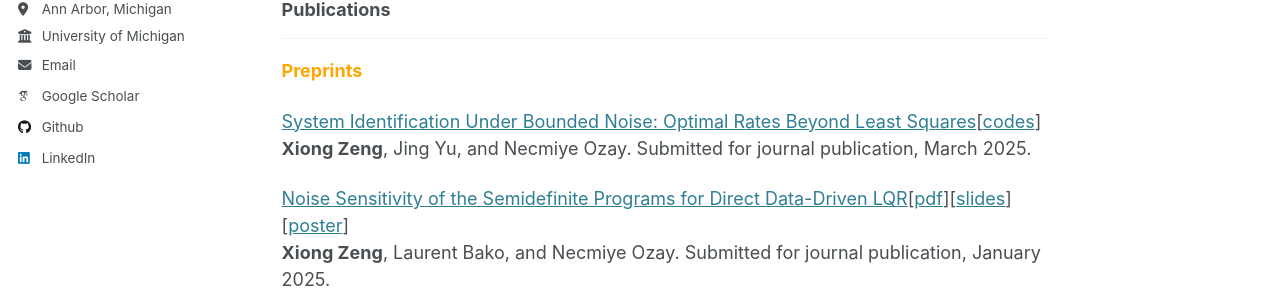
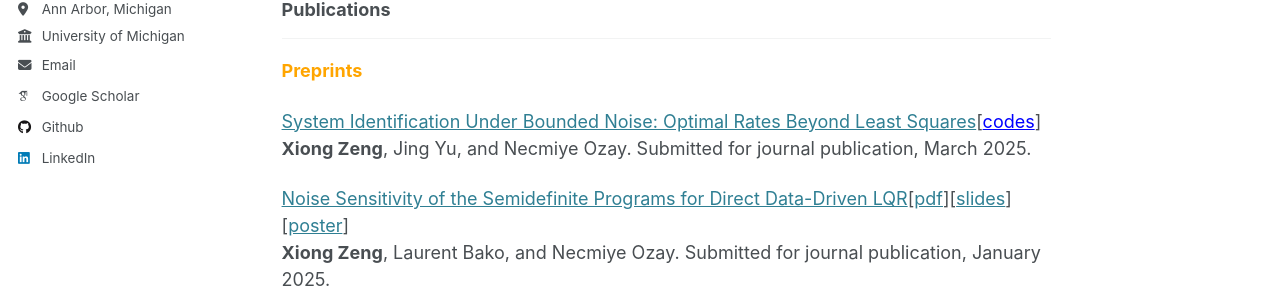
Before and after one commit to zengxiong111/zengxiong.github.io, a Jekyll site: the page built from _pages/about.md, in a window 1280 px wide. Shown: the part 344-648 px from the top of the page. Built offline with Jekyll 4.4.1, drawn with Linux system fonts in a browser that asks for light colours; some web fonts are replaced.

Commit message:
Update about.md

```diff
--- a/_pages/about.md
+++ b/_pages/about.md
@@ -18,7 +18,7 @@ I'm a fourth-year Ph.D. student in UMich EECS department starting in 2021 Fall.
 <span style="color:orange">**Preprints**</span>
 
 
-[System Identification Under Bounded Noise: Optimal Rates Beyond Least Squares](https://github.com/zengxiong111/zengxiong.github.io/blob/master/files/System_Identification_Under_Bounded_Noise__Optimal_Rates_Beyond_Least_Squares-27.pdf)[<a href="https://github.com/jy-cds/Bounded-Noise-SysID-Minimax-Lowerbound" target="_blank">codes</a>]<br>
+[System Identification Under Bounded Noise: Optimal Rates Beyond Least Squares](https://github.com/zengxiong111/zengxiong.github.io/blob/master/files/System_Identification_Under_Bounded_Noise__Optimal_Rates_Beyond_Least_Squares-27.pdf)[<a href="https://github.com/jy-cds/Bounded-Noise-SysID-Minimax-Lowerbound" style="color: blue;" target="_blank">codes</a>]<br>
 **Xiong Zeng**, Jing Yu, and Necmiye Ozay. Submitted for journal publication, March 2025.
 
 
```
